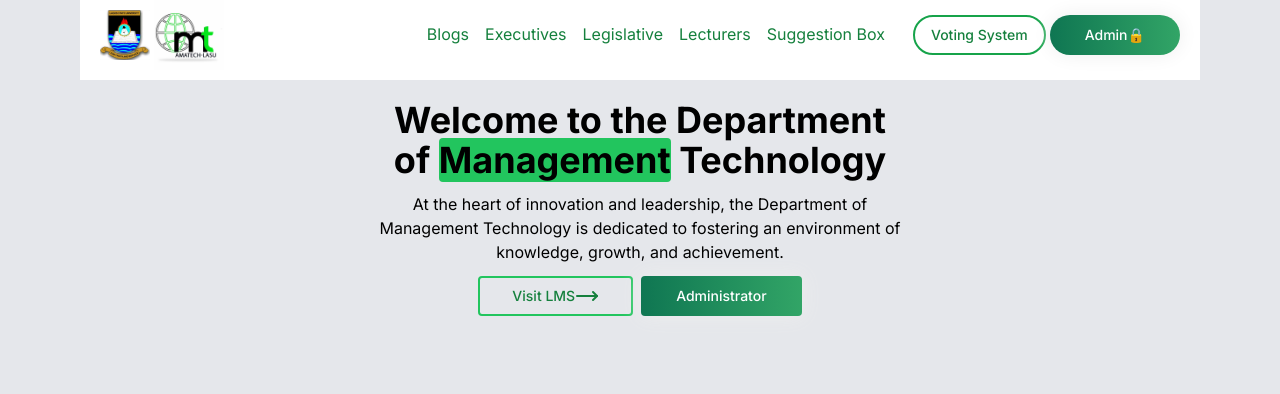
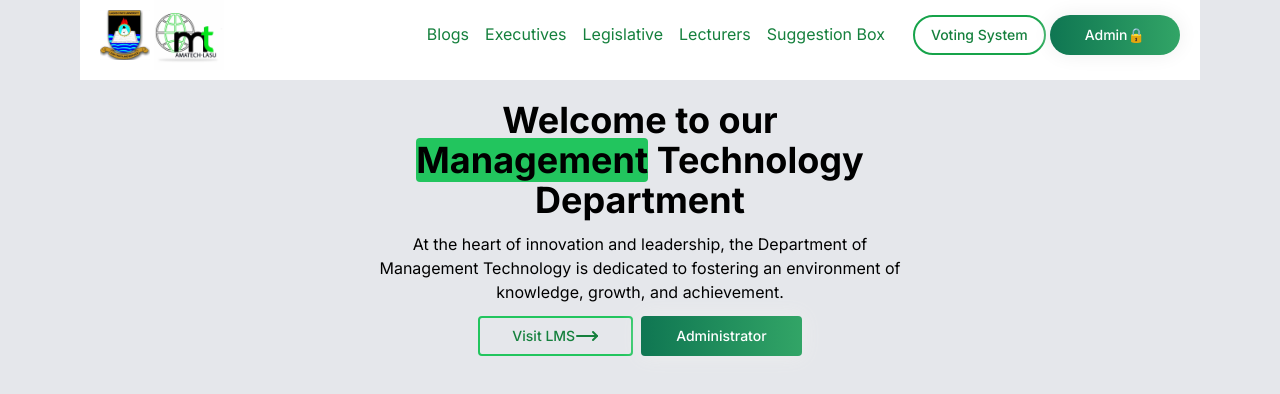
Before and after one commit to NureniJamiu/amatech-lasu, a Next.js app: page / in a window 1280 px wide. Shown: the top 394 px of the page. Built offline with nearby package versions, Linux system fonts and the light colour scheme.

Commit message:
fix h2 text

```diff
--- a/app/(web)/_components/_sections/HeroSection.tsx
+++ b/app/(web)/_components/_sections/HeroSection.tsx
@@ -6,7 +6,7 @@ const HeroSection = () => {
   return (
     <div className='text-center'>
       <div className='py-5'>
-        <h2 className='text-3xl md:w-[500px] mx-auto md:text-4xl font-bold leading-snug '>Welcome to the Department of <span className='bg-green-500 rounded'>Management</span> Technology </h2>
+        <h2 className='text-4xl md:w-[500px] mx-auto md:text-4xl font-bold leading-snug '>Welcome to our <span className='bg-green-500 rounded'>Management</span> Technology Department</h2>
         <p className='md:w-[550px] mx-auto my-3'>At the heart of innovation and leadership, the Department of Management Technology is dedicated to fostering an environment of knowledge, growth, and achievement.</p>
         <div className='md:w-[500px] mx-auto flex items-center justify-center gap-2 '>
           <Button className='border-2 border-green-500 text-green-700 px-8 rounded hover:text-white hover:bg-green-600'>Visit LMS<MoveRight /></Button>
```
